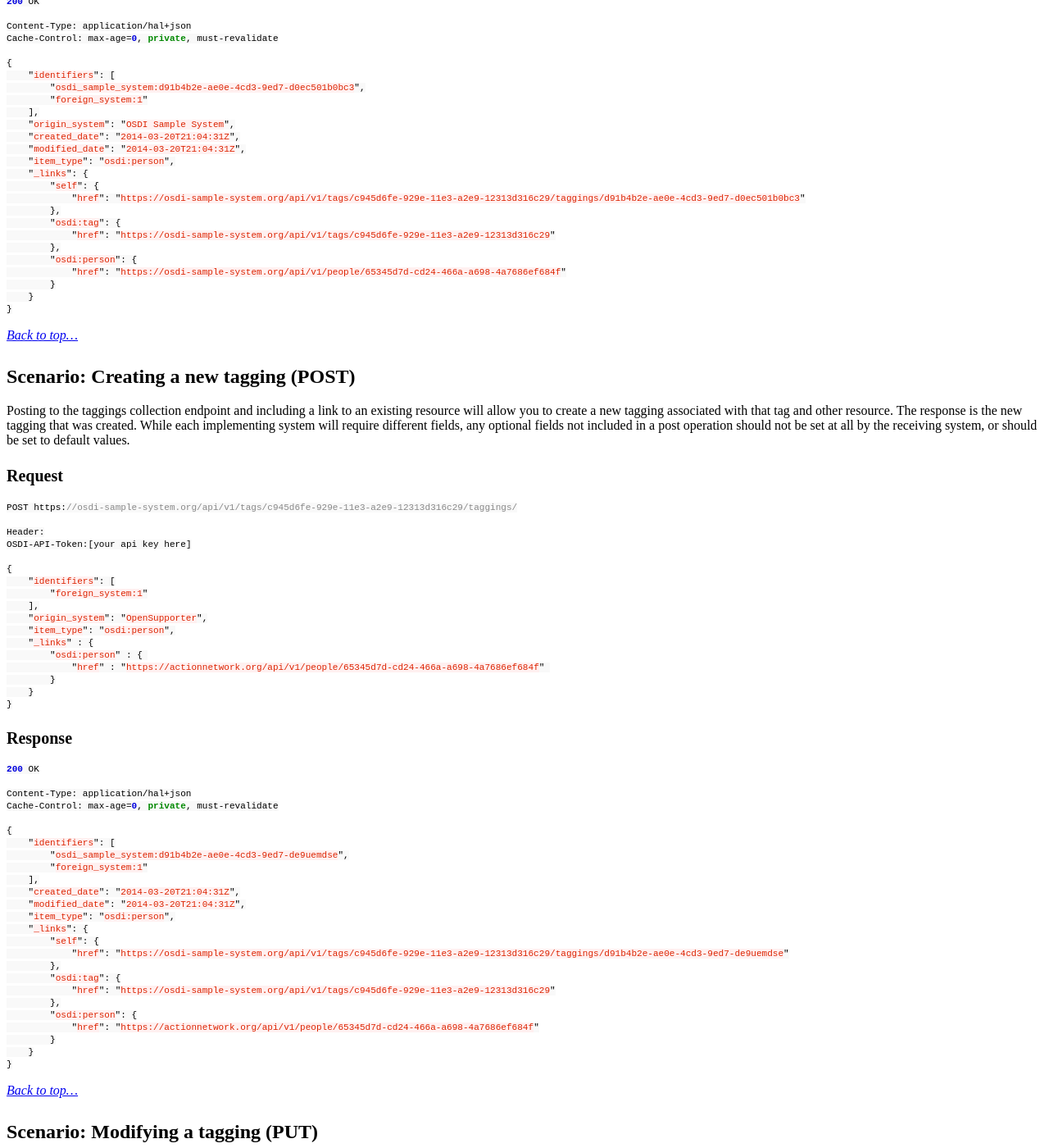
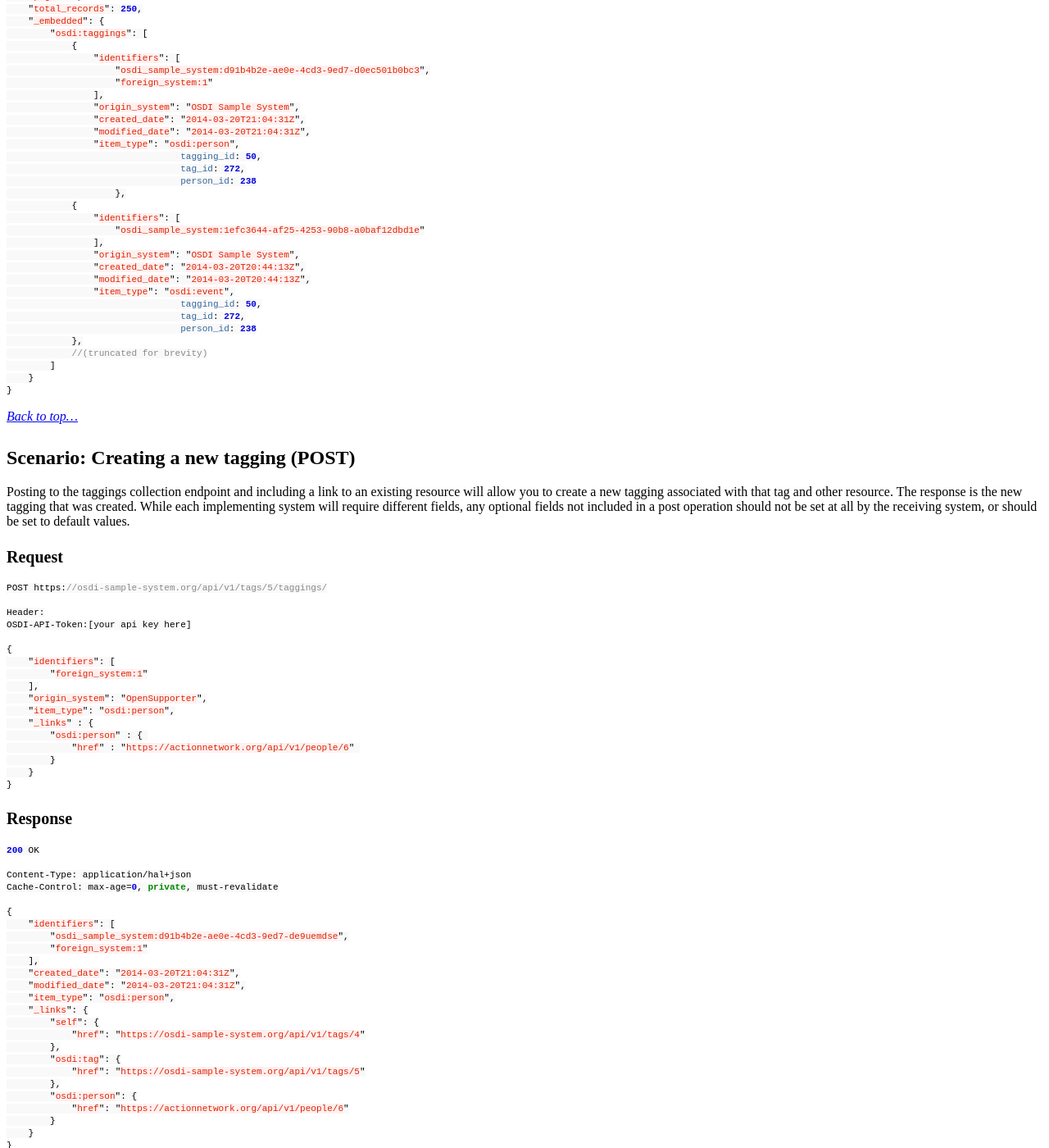
Before and after one commit to opensupporter/osdi-docs, a Jekyll site: the page built from taggings.md, in a window 1280 px wide and 1400 px high, scrolled down 4491 px. Shown: the whole window at 82% size. Built offline with Jekyll 4.4.1, drawn with Linux system fonts in a browser that asks for light colours; a style sheet for code colours, icons or effects is not loaded; some of the changed text lies outside the part shown.

Commit message:
HAL optional taggings example

````diff
--- a/taggings.md
+++ b/taggings.md
@@ -135,13 +135,13 @@ Cache-Control: max-age=0, private, must-revalidate
                 "item_type": "osdi:person",
                 "_links": {
                     "self": {
-                        "href": "https://osdi-sample-system.org/api/v1/tags/c945d6fe-929e-11e3-a2e9-12313d316c29/taggings/d91b4b2e-ae0e-4cd3-9ed7-d0ec501b0bc3"
+                        "href": "https://osdi-sample-system.org/api/v1/tags/50"
                     },
                     "osdi:tag": {
-                        "href": "https://osdi-sample-system.org/api/v1/tags/c945d6fe-929e-11e3-a2e9-12313d316c29"
+                        "href": "https://osdi-sample-system.org/api/v1/tags/272"
                     },
                     "osdi:person": {
-                        "href": "https://osdi-sample-system.org/api/v1/people/65345d7d-cd24-466a-a698-4a7686ef684f"
+                        "href": "https://osdi-sample-system.org/api/v1/people/478"
                     }
                 }
             },
@@ -171,7 +171,166 @@ Cache-Control: max-age=0, private, must-revalidate
 }
 ```
 
+#### Request
+
+```javascript
+GET https://osdi-sample-system.org/api/v1/tags/c945d6fe-929e-11e3-a2e9-12313d316c29/taggings
+
+Header:
+OSDI-API-Token:[your api key here]
+```
+
+#### Response
+
+```javascript
+200 OK
+
+Content-Type: application/hal+json
+Cache-Control: max-age=0, private, must-revalidate
+
+{
+    "total_pages": 10,
+    "per_page": 25,
+    "page": 1,
+    "total_records": 250,
+    "_embedded": {
+        "osdi:taggings": [
+            {
+                "identifiers": [
+                    "osdi_sample_system:d91b4b2e-ae0e-4cd3-9ed7-d0ec501b0bc3",
+                    "foreign_system:1"
+                ],
+                "origin_system": "OSDI Sample System",
+                "created_date": "2014-03-20T21:04:31Z",
+                "modified_date": "2014-03-20T21:04:31Z",
+                "item_type": "osdi:person",
+				tagging_id: 50,
+				tag_id: 272,
+				person_id: 238
+	            },
+            {
+                "identifiers": [
+                    "osdi_sample_system:1efc3644-af25-4253-90b8-a0baf12dbd1e"
+                ],
+                "origin_system": "OSDI Sample System",
+                "created_date": "2014-03-20T20:44:13Z",
+                "modified_date": "2014-03-20T20:44:13Z",
+                "item_type": "osdi:event",
+				tagging_id: 50,
+				tag_id: 272,
+				person_id: 238
+            },
+            //(truncated for brevity)
+        ]
+    }
+}
+```
 _[Back to top...](#)_
+
+### Scenario: Creating a new tagging (POST)
+
+Posting to the taggings collection endpoint and including a link to an existing resource will allow you to create a new tagging associated with that tag and other resource. The response is the new tagging that was created. While each implementing system will require different fields, any optional fields not included in a post operation should not be set at all by the receiving system, or should be set to default values.
+
+#### Request
+
+```javascript
+POST https://osdi-sample-system.org/api/v1/tags/5/taggings/
+
+Header:
+OSDI-API-Token:[your api key here]
+
+{
+    "identifiers": [
+        "foreign_system:1"
+    ],
+    "origin_system": "OpenSupporter",
+    "item_type": "osdi:person",
+    "_links" : {
+        "osdi:person" : {
+            "href" : "https://actionnetwork.org/api/v1/people/6"
+        }
+    }
+}
+```
+
+#### Response
+
+```javascript
+200 OK
+
+Content-Type: application/hal+json
+Cache-Control: max-age=0, private, must-revalidate
+
+{
+    "identifiers": [
+        "osdi_sample_system:d91b4b2e-ae0e-4cd3-9ed7-de9uemdse",
+        "foreign_system:1"
+    ],
+    "created_date": "2014-03-20T21:04:31Z",
+    "modified_date": "2014-03-20T21:04:31Z",
+    "item_type": "osdi:person",
+    "_links": {
+        "self": {
+            "href": "https://osdi-sample-system.org/api/v1/tags/4"
+        },
+        "osdi:tag": {
+            "href": "https://osdi-sample-system.org/api/v1/tags/5"
+        },
+        "osdi:person": {
+            "href": "https://actionnetwork.org/api/v1/people/6"
+        }
+    }
+}
+```
+
+### Standard URL Convention
+> **/api/v1/tags/[id]/taggings/[id]**
+
+#### Request
+
+```javascript
+POST https://osdi-sample-system.org/api/v1/tags/c945d6fe-929e-11e3-a2e9-12313d316c29/taggings/
+
+Header:
+OSDI-API-Token:[your api key here]
+
+{
+    "identifiers": [
+        "foreign_system:1"
+    ],
+    "origin_system": "OpenSupporter",
+    "item_type": "osdi:person",
+	"tagging_id": 4,
+	"tag_id: 5,
+	"person_id": 6
+}
+```
+
+#### Response
+
+```javascript
+200 OK
+
+Content-Type: application/hal+json
+Cache-Control: max-age=0, private, must-revalidate
+
+{
+    "identifiers": [
+        "osdi_sample_system:d91b4b2e-ae0e-4cd3-9ed7-de9uemdse",
+        "foreign_system:1"
+    ],
+    "created_date": "2014-03-20T21:04:31Z",
+    "modified_date": "2014-03-20T21:04:31Z",
+    "item_type": "osdi:person",
+	"tagging_id" : 4,
+	"tag_id": 5,
+	"person_ld" : 6,
+}
+```
+
+_[Back to top...](#)_
+
+
 
 ### Scenario: Scenario: Retrieving an individual Tagging resource (GET)
 
@@ -219,64 +378,6 @@ Cache-Control: max-age=0, private, must-revalidate
 
 _[Back to top...](#)_
 
-
-### Scenario: Creating a new tagging (POST)
-
-Posting to the taggings collection endpoint and including a link to an existing resource will allow you to create a new tagging associated with that tag and other resource. The response is the new tagging that was created. While each implementing system will require different fields, any optional fields not included in a post operation should not be set at all by the receiving system, or should be set to default values.
-
-#### Request
-
-```javascript
-POST https://osdi-sample-system.org/api/v1/tags/c945d6fe-929e-11e3-a2e9-12313d316c29/taggings/
-
-Header:
-OSDI-API-Token:[your api key here]
-
-{
-    "identifiers": [
-        "foreign_system:1"
-    ],
-    "origin_system": "OpenSupporter",
-    "item_type": "osdi:person",
-    "_links" : {
-        "osdi:person" : {
-            "href" : "https://actionnetwork.org/api/v1/people/65345d7d-cd24-466a-a698-4a7686ef684f"
-        }
-    }
-}
-```
-
-#### Response
-
-```javascript
-200 OK
-
-Content-Type: application/hal+json
-Cache-Control: max-age=0, private, must-revalidate
-
-{
-    "identifiers": [
-        "osdi_sample_system:d91b4b2e-ae0e-4cd3-9ed7-de9uemdse",
-        "foreign_system:1"
-    ],
-    "created_date": "2014-03-20T21:04:31Z",
-    "modified_date": "2014-03-20T21:04:31Z",
-    "item_type": "osdi:person",
-    "_links": {
-        "self": {
-            "href": "https://osdi-sample-system.org/api/v1/tags/c945d6fe-929e-11e3-a2e9-12313d316c29/taggings/d91b4b2e-ae0e-4cd3-9ed7-de9uemdse"
-        },
-        "osdi:tag": {
-            "href": "https://osdi-sample-system.org/api/v1/tags/c945d6fe-929e-11e3-a2e9-12313d316c29"
-        },
-        "osdi:person": {
-            "href": "https://actionnetwork.org/api/v1/people/65345d7d-cd24-466a-a698-4a7686ef684f"
-        }
-    }
-}
-```
-
-_[Back to top...](#)_
 
 
 ### Scenario: Modifying a tagging (PUT)
````
